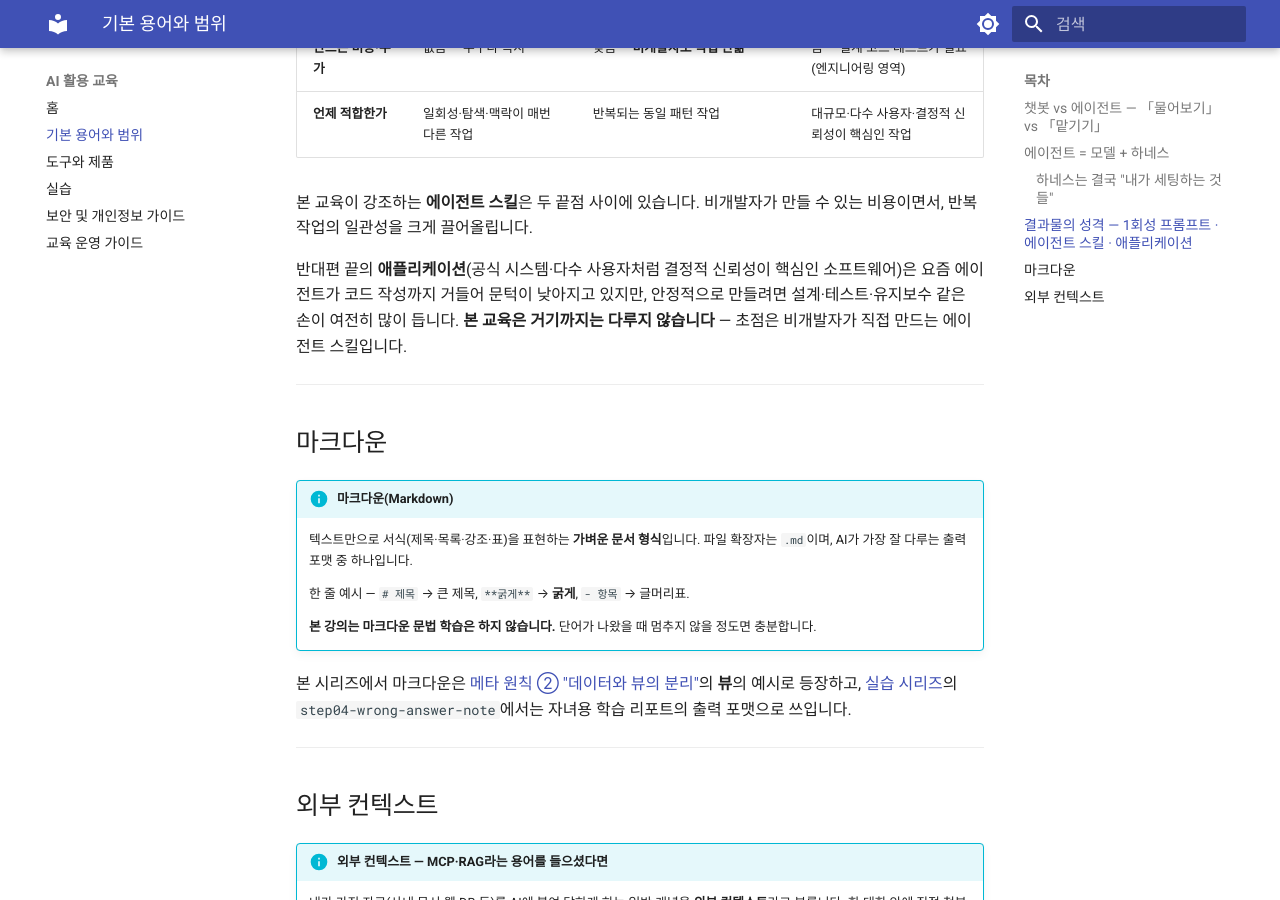
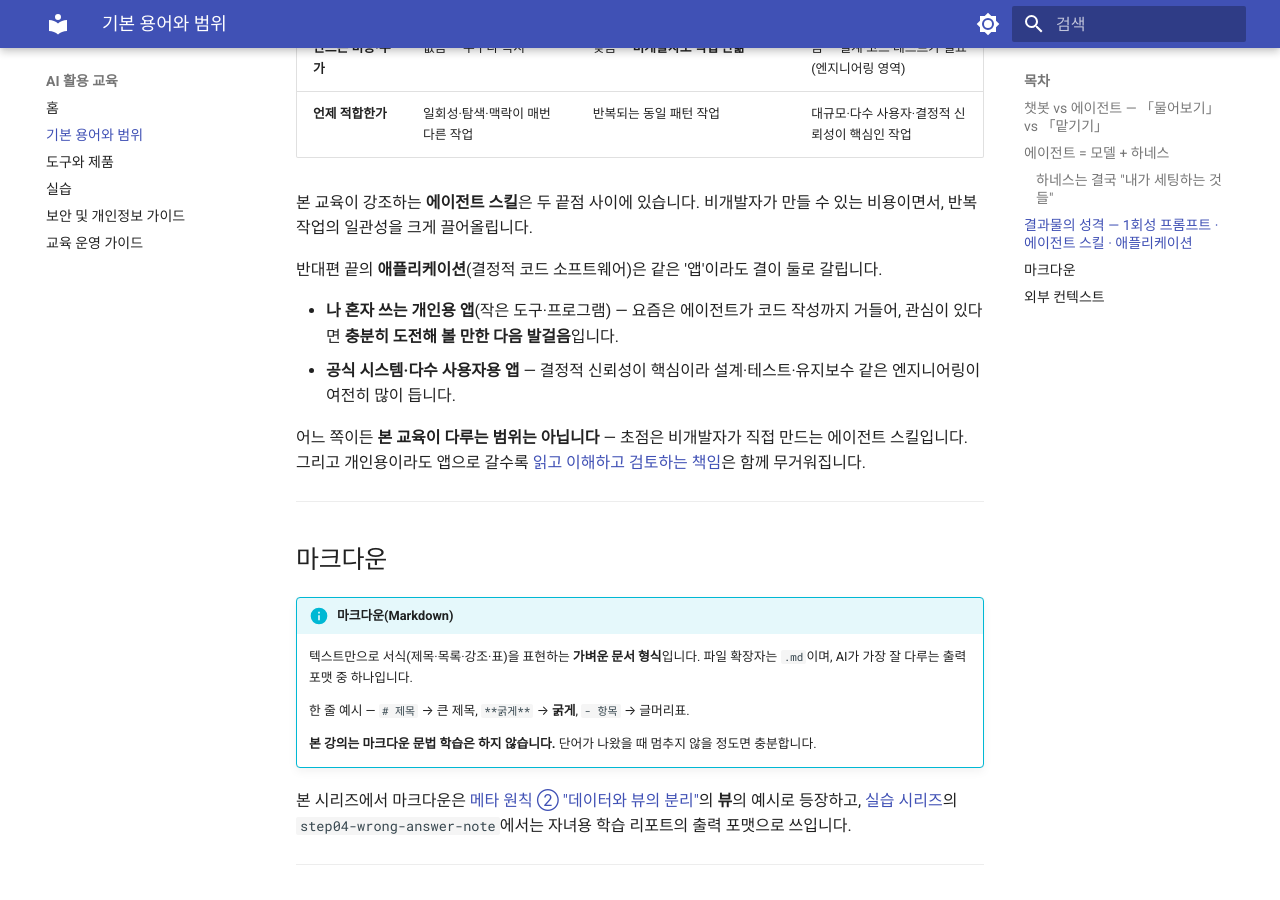
Before and after one commit to scroogy-dev/ai-onboarding, an MkDocs documentation site: the page built from docs/basics.md, in a window 1280 px wide and 900 px high, scrolled down 3088 px. Built offline with MkDocs 1.6.1 and Material for MkDocs 9.7.7, drawn with Linux system fonts in a browser that asks for light colours.

Commit message:
docs: 애플리케이션 경계를 개인용/공식으로 분리 — 개인용 앱은 열린 다음 단계로 (#42)
§결과물의 성격에서 애플리케이션을 한 덩어리로 "범위 밖"이라 두지 않고 결을 둘로
가른다.

- 나 혼자 쓰는 개인용 앱(작은 도구·프로그램)은 에이전트 도움으로 "도전해 볼 만한
  다음 발걸음"으로 격려조 인정 — 비개발자도 실제로 앱을 만든다는 현실 반영.
- 공식 시스템·다수 사용자용 앱은 설계·테스트·유지보수가 드는 엔지니어링 영역으로
  남겨 과장(hype) 방어 유지.
- 어느 쪽이든 본 교육 범위 밖(초점은 에이전트 스킬), 앱일수록 검토 책임(메타 원칙 ③)이
  무거워짐을 명시. 홈의 개인용/대규모 구분·청중 정의와 정합.

```diff
--- a/docs/basics.md
+++ b/docs/basics.md
@@ -111,7 +111,12 @@
 
 본 교육이 강조하는 **에이전트 스킬**은 두 끝점 사이에 있습니다. 비개발자가 만들 수 있는 비용이면서, 반복 작업의 일관성을 크게 끌어올립니다.
 
-반대편 끝의 **애플리케이션**(공식 시스템·다수 사용자처럼 결정적 신뢰성이 핵심인 소프트웨어)은 요즘 에이전트가 코드 작성까지 거들어 문턱이 낮아지고 있지만, 안정적으로 만들려면 설계·테스트·유지보수 같은 손이 여전히 많이 듭니다. **본 교육은 거기까지는 다루지 않습니다** — 초점은 비개발자가 직접 만드는 에이전트 스킬입니다.
+반대편 끝의 **애플리케이션**(결정적 코드 소프트웨어)은 같은 '앱'이라도 결이 둘로 갈립니다.
+
+- **나 혼자 쓰는 개인용 앱**(작은 도구·프로그램) — 요즘은 에이전트가 코드 작성까지 거들어, 관심이 있다면 **충분히 도전해 볼 만한 다음 발걸음**입니다.
+- **공식 시스템·다수 사용자용 앱** — 결정적 신뢰성이 핵심이라 설계·테스트·유지보수 같은 엔지니어링이 여전히 많이 듭니다.
+
+어느 쪽이든 **본 교육이 다루는 범위는 아닙니다** — 초점은 비개발자가 직접 만드는 에이전트 스킬입니다. 그리고 개인용이라도 앱으로 갈수록 [읽고 이해하고 검토하는 책임](index.md#meta-principles)은 함께 무거워집니다.
 
 ---
 
```
Also changed, not shown: .ai/90_issues/active/issue-0042/issue-0042-summary.md (+2 -2 lines).
